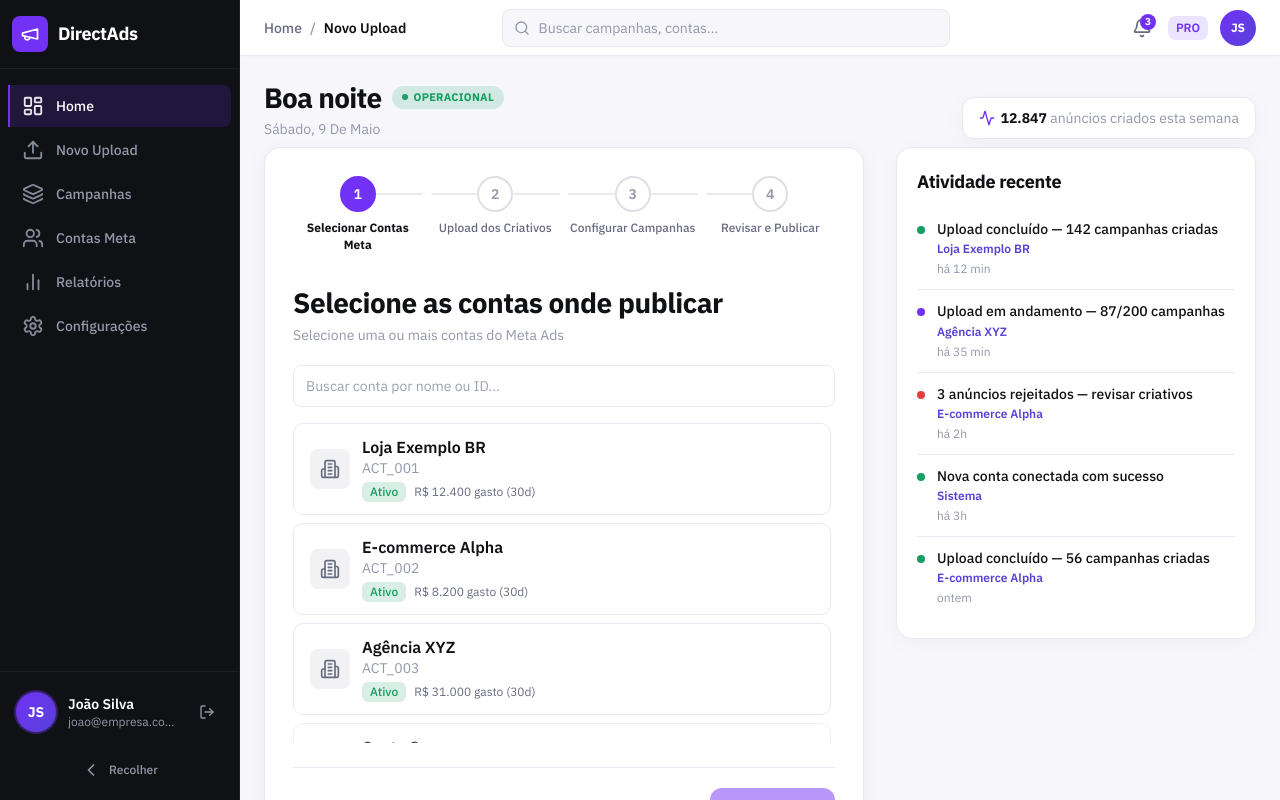
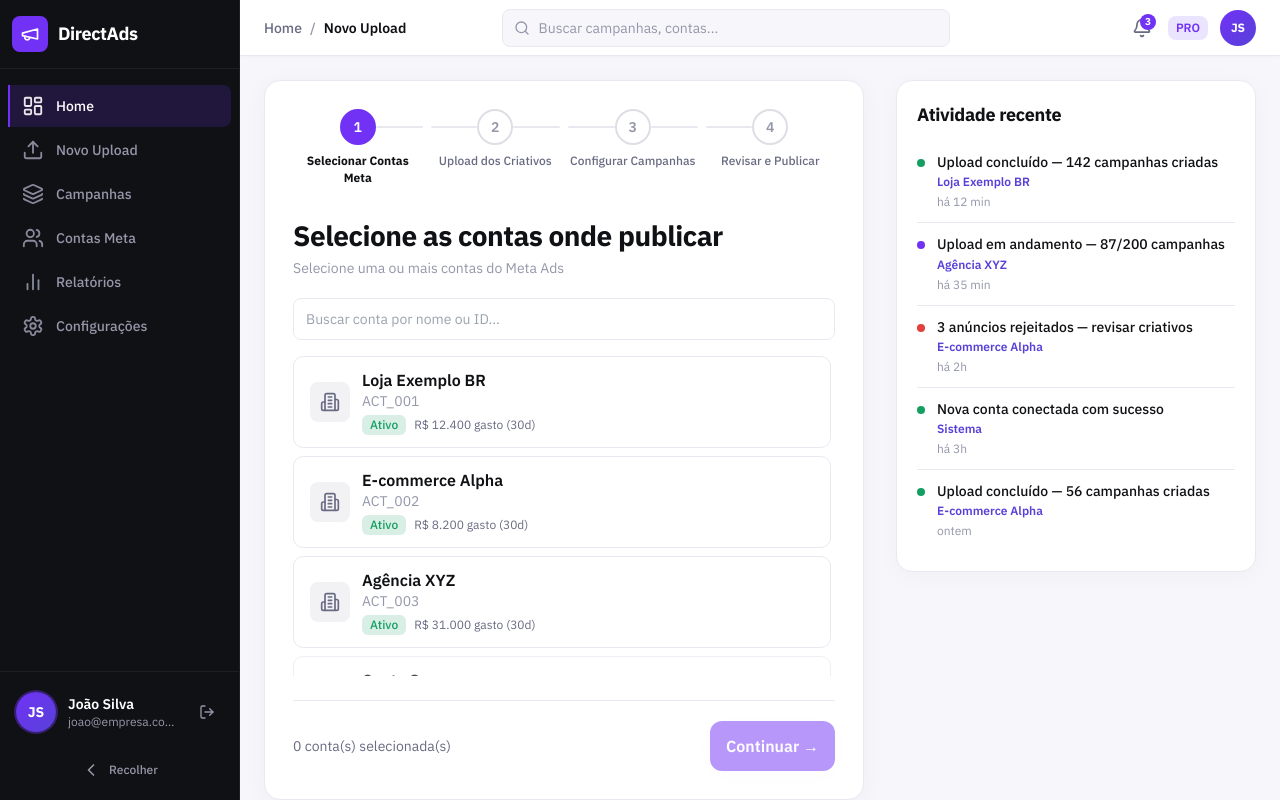
Before and after one commit to eutiagosantos/Kraken, a Next.js app: page /home in a window 1280 px wide. Shown: the top 800 px of the page. Built offline with nearby package versions, Linux system fonts and the light colour scheme.

Commit message:
refactor(dashboard): remove PageHeader from DashboardHomePage
- Removed the PageHeader component from the DashboardHomePage to streamline the layout.
- Adjusted the structure of the page to maintain visual consistency without the header.

```diff
--- a/app/(dashboard)/home/page.tsx
+++ b/app/(dashboard)/home/page.tsx
@@ -1,7 +1,7 @@
+
 import { ActivityFeed } from "@/components/app/home/ActivityFeed";
 import { CampaignProgress } from "@/components/app/home/CampaignProgress";
 import { MetricsChart } from "@/components/app/home/MetricsChart";
-import { PageHeader } from "@/components/app/home/PageHeader";
 import { QuickActions } from "@/components/app/home/QuickActions";
 import { StatsRow } from "@/components/app/home/StatsRow";
 import { UploadWizard } from "@/components/app/home/UploadWizard";
@@ -9,7 +9,6 @@ import { UploadWizard } from "@/components/app/home/UploadWizard";
 export default function DashboardHomePage() {
   return (
     <div className="mx-auto max-w-[1680px]">
-      <PageHeader />
       <div className="flex flex-col gap-6 xl:grid xl:grid-cols-[1fr_minmax(280px,360px)] xl:items-start xl:gap-8">
         <div className="flex min-w-0 flex-col gap-6">
           <UploadWizard />
```
